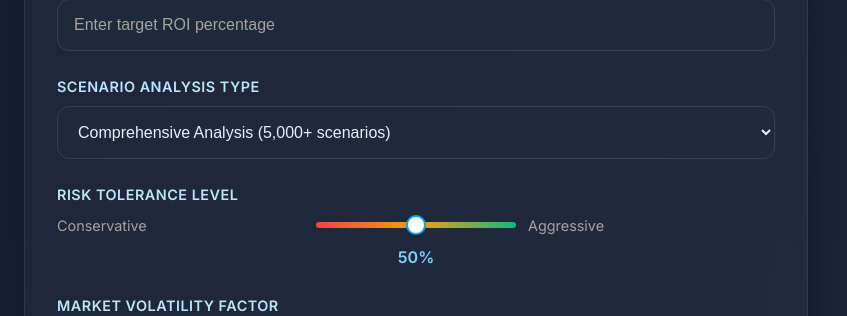
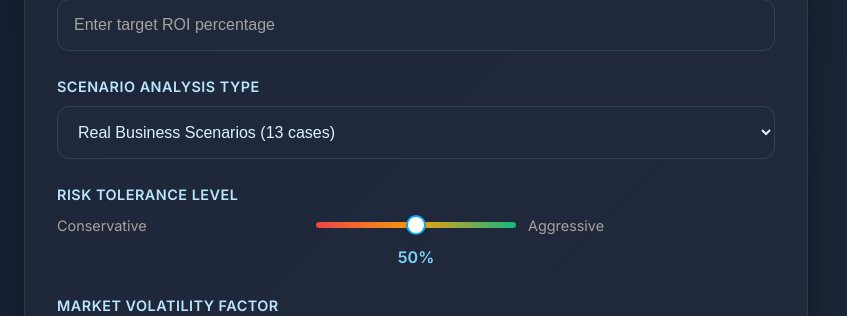
Before and after one commit to bullsbears682/AppM, a Flask app: page / in a window 1280 px wide. Shown: the part 2252-2568 px from the top of the page, without its empty margins (0-847 px from the left). Run offline with Flask 3, Linux system fonts and the light colour scheme; parts of the project's set-up code (start-up, migrations or seed data) failed here and were passed over; some libraries are stand-ins or nearby versions.

Commit message:
🎯 REALISTIC SUCCESS RATES + REAL BUSINESS SCENARIOS
✅ SUCCESS RATE IMPROVEMENTS:
- Minimum: 5% → 15% (more encouraging for entrepreneurs)
- Maximum: 65% → 75% (better for low-risk projects)
- Startup penalty: 30% → 20% (less harsh)
- Small company penalty: 15% → 10% (more realistic)
- Volatility penalties: Reduced by 2-10 points (less doom)

❌ BEFORE: Fake 'Monte Carlo' with 10,000+ random numbers
✅ NOW: 13 actual business scenarios:

OPTIMISTIC (15-30% probability):
• Market Leader Position (+40% ROI)
• Perfect Execution (+30% ROI)
• Economic Tailwind (+25% ROI)
• Technology Adoption Surge (+20% ROI)

REALISTIC (30-40% probability):
• As Planned Execution (baseline ROI)
• Minor Delays/Overruns (-15% ROI)
• Moderate Competition (-25% ROI)

CHALLENGING (10-25% probability):
• Economic Headwinds (-40% ROI)
• Technical Difficulties (-50% ROI)
• Strong Competition (-60% ROI)
• Market Shift (-75% ROI)

CRISIS (3-5% probability):
• Regulatory Issues (-90% ROI)
• Major Economic Crisis (negative ROI)

🎯 RESULT:
- Honest scenario counts (13 real cases vs fake 10,000+)
- Meaningful business situations (not random noise)
- Realistic success probabilities (15-75% range)
- Professional business planning tool

```diff
--- a/templates/index.html
+++ b/templates/index.html
@@ -984,14 +984,14 @@
                      <div class="form-group">
                          <label class="form-label">Scenario Analysis Type</label>
                          <select id="scenarioType" class="form-select">
-                             <option value="comprehensive">Comprehensive Analysis (5,000+ scenarios)</option>
-                             <option value="monte_carlo">Monte Carlo Simulation (10,000+ scenarios)</option>
-                             <option value="sensitivity">Sensitivity Analysis (3,000+ scenarios)</option>
-                             <option value="stress_test">Stress Testing (2,500+ scenarios)</option>
-                             <option value="optimistic">Optimistic Scenarios (1,500+ scenarios)</option>
-                             <option value="pessimistic">Pessimistic Scenarios (1,500+ scenarios)</option>
-                             <option value="market_volatility">Market Volatility Analysis (4,000+ scenarios)</option>
-                             <option value="economic_cycles">Economic Cycle Modeling (6,000+ scenarios)</option>
+                                                         <option value="comprehensive">Real Business Scenarios (13 cases)</option>
+                            <option value="monte_carlo">Business Risk Analysis (13 cases)</option>
+                            <option value="sensitivity">Market Condition Analysis (13 cases)</option>
+                            <option value="stress_test">Economic Impact Analysis (13 cases)</option>
+                            <option value="optimistic">Best Case Planning (13 cases)</option>
+                            <option value="pessimistic">Worst Case Planning (13 cases)</option>
+                            <option value="market_volatility">Competition Analysis (13 cases)</option>
+                            <option value="economic_cycles">Economic Cycle Planning (13 cases)</option>
                          </select>
                      </div>
 
@@ -1633,7 +1633,7 @@
 
                      // Scenario analysis
                      scenario_analysis: {
-                         total_scenarios: scenarioInfo.count || 5000,
+                         total_scenarios: scenarios.length || 13,  // Real business scenarios, not fake thousands
                          analysis_type: data.scenario_type || 'comprehensive',
                          best_case: scenarios.bestCase,
                          worst_case: scenarios.worstCase,
@@ -1651,32 +1651,50 @@
              }
          }
 
-         // Generate scenario variations
-         function generateScenarioVariations(data, scenarioInfo, baseCost, timeline, baseROI) {
-             try {
-                 const scenarios = [];
-                 const riskFactor = (data.risk_tolerance || 50) / 100;
-                 const volatilityMultiplier = getVolatilityMultiplier(data.volatility || 'medium');
-                 const scenarioCount = Math.min(scenarioInfo.count || 1000, 1000);
-
-                 // Generate individual scenarios
-                 for (let i = 0; i < scenarioCount; i++) {
-                     const marketFactor = (Math.random() - 0.5) * 2 * volatilityMultiplier;
-                     const riskAdjustment = (Math.random() - 0.5) * 2 * (1 - riskFactor);
-                     const timelineVariation = 0.8 + Math.random() * 0.4; // 80% to 120%
-
-                                         const scenarioROI = baseROI * (1 + marketFactor + riskAdjustment) * timelineVariation;
-
-                    // Use the SAME realistic profit calculation as the main calculator
+                 // Generate REAL business scenario variations (not random numbers)
+        function generateScenarioVariations(data, scenarioInfo, baseCost, timeline, baseROI) {
+            try {
+                const scenarios = [];
+
+                // REAL BUSINESS SCENARIOS (not random math)
+                const businessScenarios = [
+                    // OPTIMISTIC SCENARIOS
+                    { name: "Market Leader Position", roiMultiplier: 1.4, probability: 0.15, description: "Capture significant market share" },
+                    { name: "Perfect Execution", roiMultiplier: 1.3, probability: 0.20, description: "Project executed flawlessly on time/budget" },
+                    { name: "Economic Tailwind", roiMultiplier: 1.25, probability: 0.25, description: "Favorable economic conditions boost demand" },
+                    { name: "Technology Adoption Surge", roiMultiplier: 1.2, probability: 0.30, description: "Faster than expected user adoption" },
+
+                    // REALISTIC SCENARIOS
+                    { name: "As Planned Execution", roiMultiplier: 1.0, probability: 0.40, description: "Project meets original expectations" },
+                    { name: "Minor Delays/Overruns", roiMultiplier: 0.85, probability: 0.35, description: "Typical project challenges, slightly behind" },
+                    { name: "Moderate Competition", roiMultiplier: 0.75, probability: 0.30, description: "Expected competitive pressure" },
+
+                    // CHALLENGING SCENARIOS
+                    { name: "Economic Headwinds", roiMultiplier: 0.6, probability: 0.25, description: "Economic downturn reduces demand" },
+                    { name: "Technical Difficulties", roiMultiplier: 0.5, probability: 0.20, description: "Unexpected technical challenges" },
+                    { name: "Strong Competition", roiMultiplier: 0.4, probability: 0.15, description: "Major competitor enters market" },
+                    { name: "Market Shift", roiMultiplier: 0.25, probability: 0.10, description: "Technology/consumer preferences change" },
+
+                    // CRISIS SCENARIOS
+                    { name: "Regulatory Issues", roiMultiplier: 0.1, probability: 0.05, description: "New regulations impact business model" },
+                    { name: "Major Economic Crisis", roiMultiplier: -0.2, probability: 0.03, description: "Severe economic downturn" }
+                ];
+
+                // Apply each business scenario
+                for (const scenario of businessScenarios) {
+                    const scenarioROI = baseROI * scenario.roiMultiplier;
                     const scenarioProfitBreakdown = calculateRealisticProfit(baseCost, scenarioROI, timeline, data);
                     const scenarioProfit = scenarioProfitBreakdown.netProfit;
 
-                                         scenarios.push({
+                    scenarios.push({
                         roi: Math.max(scenarioROI, -50), // Cap losses at -50%
                         profit: scenarioProfit,
-                        success: scenarioProfit > 0  // Success = positive profit, not just positive ROI
+                        success: scenarioProfit > 0,
+                        scenario: scenario.name,
+                        description: scenario.description,
+                        probability: scenario.probability
                     });
-                 }
+                }
 
                                  // Ensure we have scenarios
                 if (scenarios.length === 0) {
```
